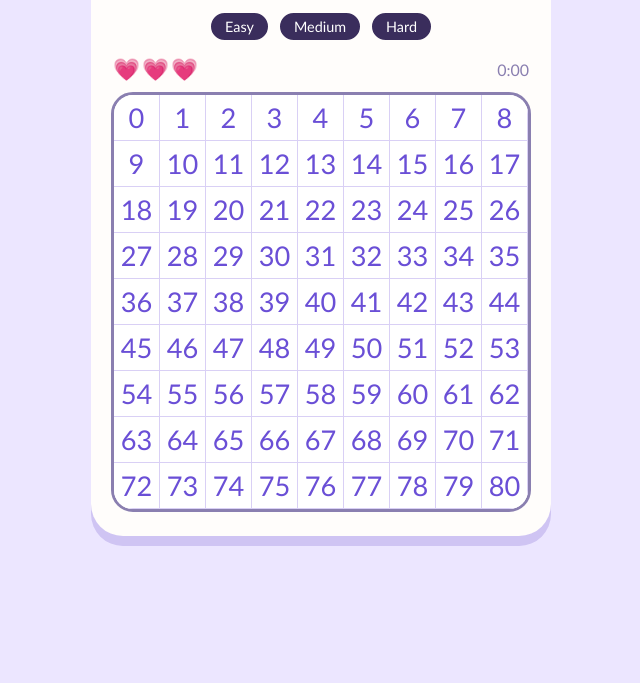
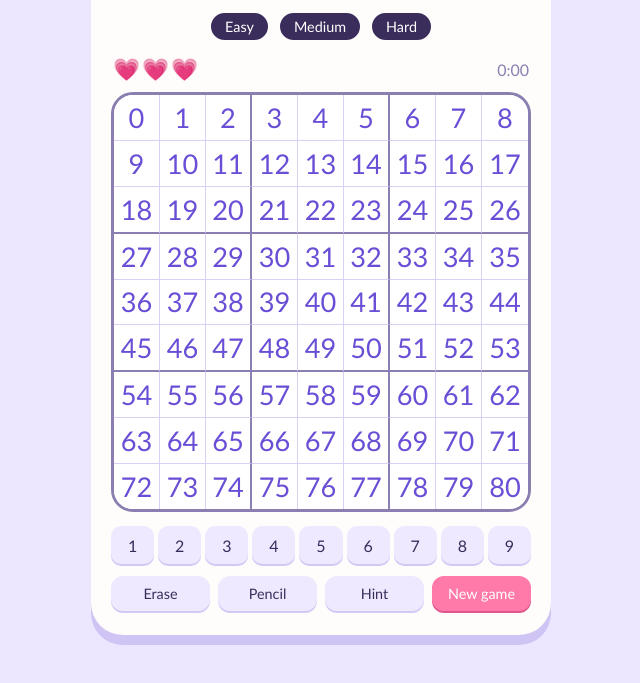
Before and after one commit to edgecaseSwitch/tiny-sudoku, a plain HTML site: page index.html in a window 1280 px wide. Shown: the part 109-792 px from the top of the page, without its empty margins (319-959 px from the left). Drawn offline with Linux system fonts and the light colour scheme.

Commit message:
pad buttons

```diff
--- a/index.html
+++ b/index.html
@@ -35,6 +35,15 @@
       </div>
 
       <div id="grid" role="grid" aria-label="Sudoku board"></div>
+
+      <div id="pad" aria-label="Number pad"></div>
+
+      <div class="actions">
+        <button type="button" id="erase">Erase</button>
+        <button type="button" id="pencil" aria-pressed="false">Pencil</button>
+        <button type="button" id="hint">Hint</button>
+        <button type="button" id="new" class="primary">New game</button>
+      </div>
     </main>
     <script src="script.js"></script>
   </body>
--- a/script.js
+++ b/script.js
@@ -2,10 +2,25 @@ const gridEl = document.getElementById("grid");
 const cells = [];
 
 for (let i = 0; i <81; i++) {
+    const r = Math.floor(i / 9);
+    const c = i % 9;
     const el = document.createElement("button");
     el.type = "button";
     el.className = "cell";
+    if (c % 3 === 2 && c !== 8) el.classList.add("br");
+    if (r % 3 === 2 && r !== 8) el.classList.add("bb");
     el.textContent = i;
     gridEl.appendChild(el);
     cells.push(el);
 }
+
+const padEl = document.getElementById("pad");
+const padBtns = [];
+
+for (let n = 1; n <= 9; n++) {
+  const b = document.createElement("button");
+  b.type = "button";
+  b.textContent = n;
+  padEl.appendChild(b);
+  padBtns.push(b);
+}
--- a/style.css
+++ b/style.css
@@ -95,3 +95,47 @@ h1 {margin: 0; font-size: 2rem; font-weight: 600;}
     justify-content: center;
     min-width: 0;
 }
+
+.cell.br { border-right: 2px solid var(--box-line); }
+.cell.bb { border-bottom: 2px solid var(--box-line); }
+.cell:nth-child(9n) { border-right: 0; }
+.cell:nth-child(n+73) { border-bottom: 0; }
+
+#pad {
+    display: grid;
+    grid-template-columns: repeat(9, 1fr);
+    gap: 4px;
+    margin-top: 14px;
+}
+#pad button {
+  font: inherit;
+  font-size: 1rem;
+  font-weight: 400;
+  height: 38px;
+  border: 0;
+  border-radius: 10px;
+  background: #efe9ff;
+  color: var(--ink);
+  cursor: pointer;
+  padding: 0;
+  box-shadow: 0 2px 0 #d4c9f5;
+}
+#pad button:active { transform: translateY(1px); box-shadow: 0 1px 0 #d4c9f5; }
+
+.actions { display: flex; gap: 8px; margin-top: 12px; }
+.actions button {
+  flex: 1;
+  font: inherit;
+  font-weight: 500;
+  font-size: .9rem;
+  border: 0;
+  border-radius: 12px;
+  padding: 9px 4px;
+  cursor: pointer;
+  background: #efe9ff;
+  color: var(--ink);
+  box-shadow: 0 2px 0 #d4c9f5;
+}
+.actions button.primary { background: var(--accent); color: #fff; box-shadow: 0 2px 0 #e0558a; }
+.actions button.active { background: var(--ink); color: #fff; box-shadow: 0 2px 0 #2e2249; }
+.actions button:active { transform: translateY(1px); box-shadow: 0 1px 0 #d4c9f5; }
```
